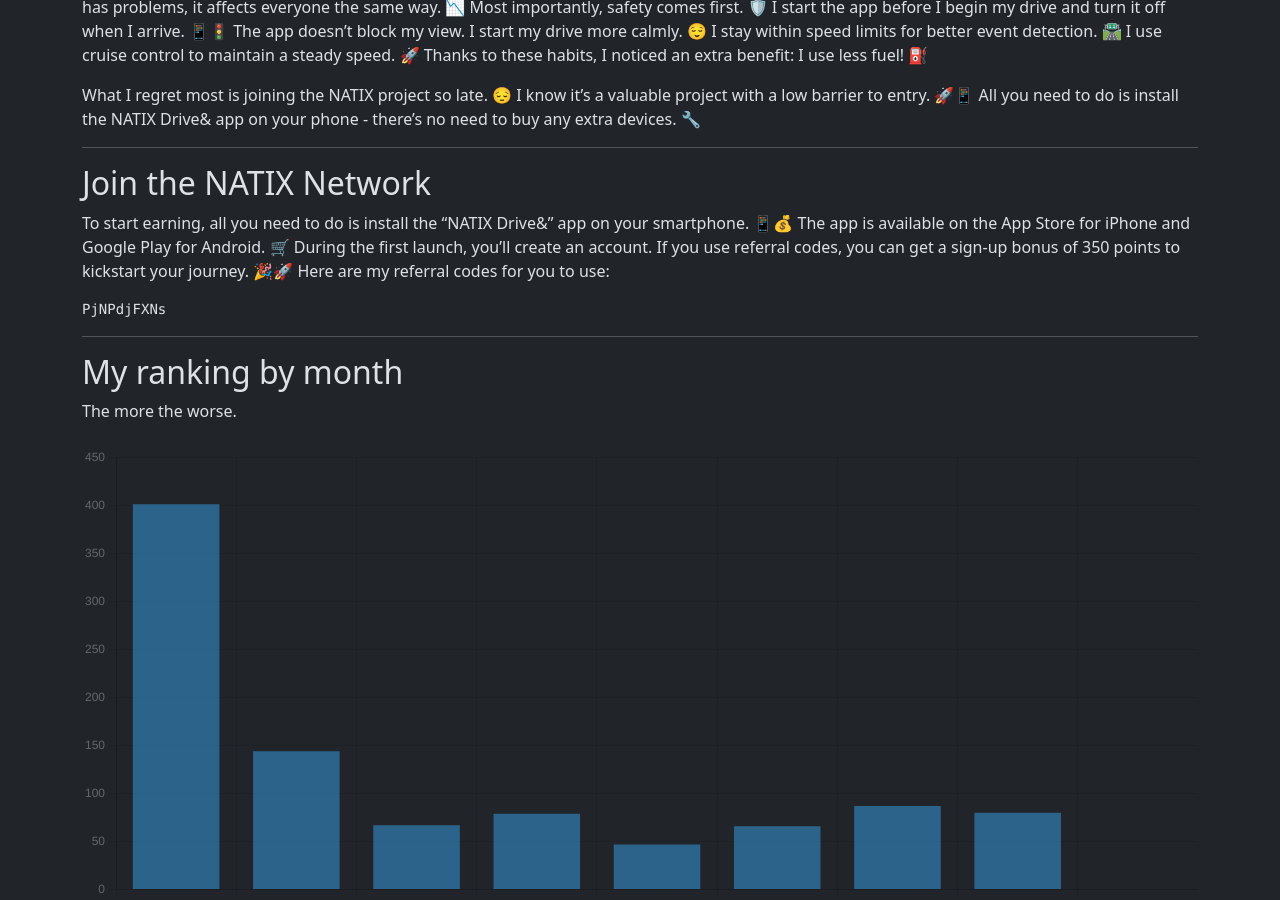
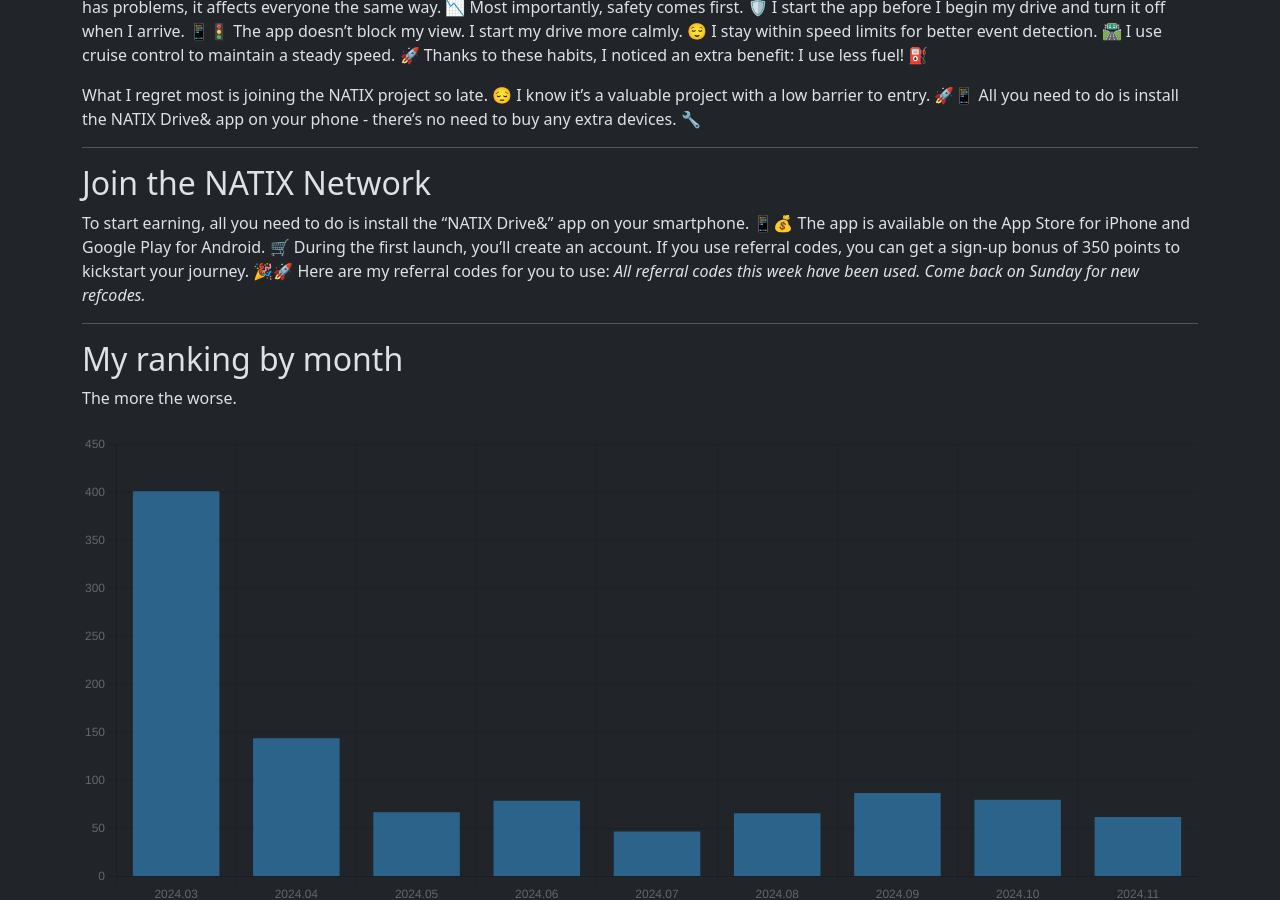
Before and after one commit to torrocus/natix, a Jekyll site: the page built from index.md, in a window 1280 px wide and 900 px high, scrolled down 2311 px. Built offline with Jekyll 4.4.1, drawn with Linux system fonts in a browser that asks for light colours; comment, search, counter and statistics services are not loaded.

Commit message:
Remove used referrer codes

````diff
--- a/index.md
+++ b/index.md
@@ -136,9 +136,8 @@ If you use referral codes, you can get a sign-up bonus of 350 points to kickstar
 🎉🚀
 Here are my referral codes for you to use:
 <!-- NATIX-REFERRAL-CODES-LIST:START -->
-```
-PjNPdjFXNs
-```
+_All referral codes this week have been used.
+Come back on Sunday for new refcodes._
 <!-- NATIX-REFERRAL-CODES-LIST:END -->
 <!--
 _All referral codes this week have been used.
````
Also changed, not shown: other parts of index.md (+1 -1 lines).
